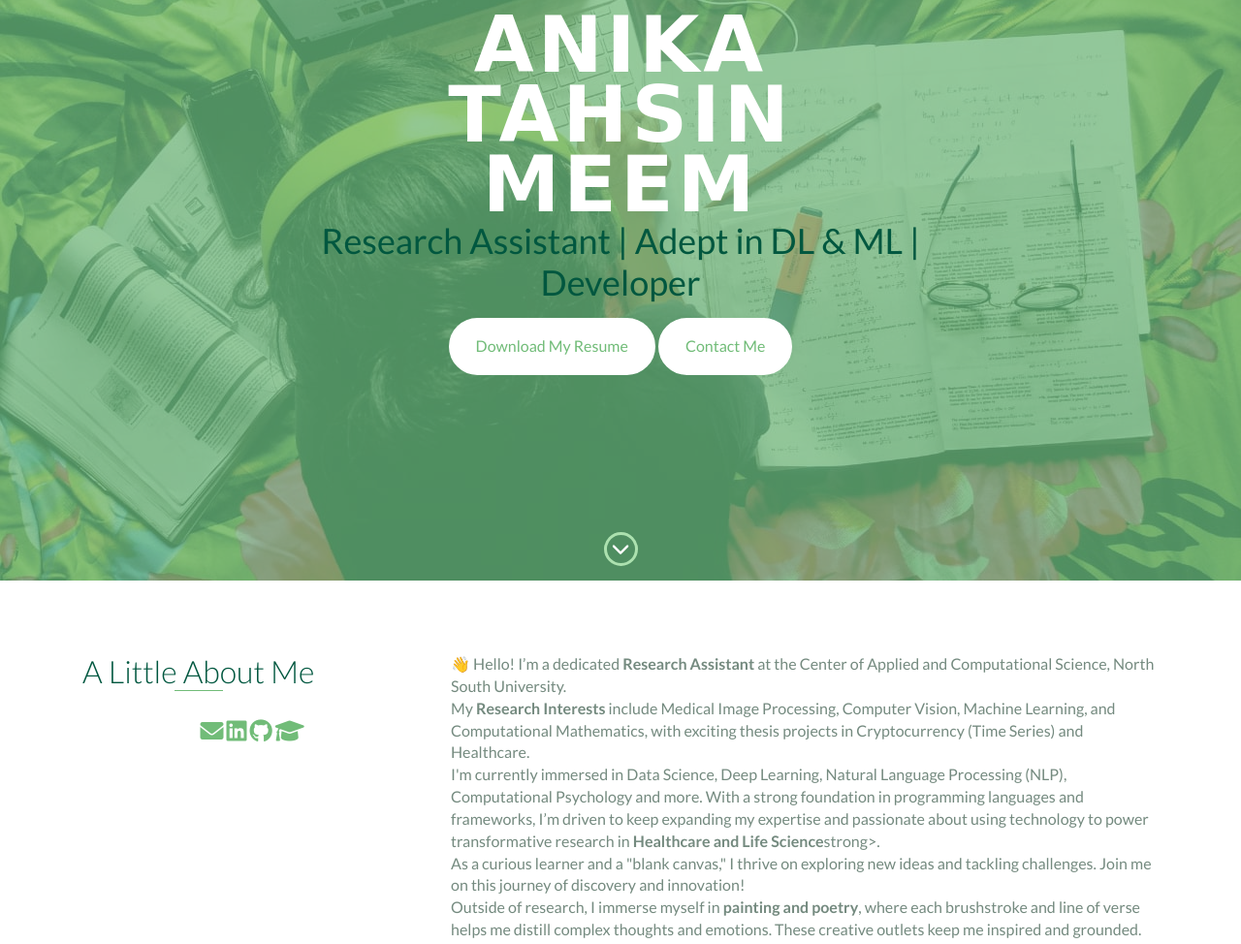
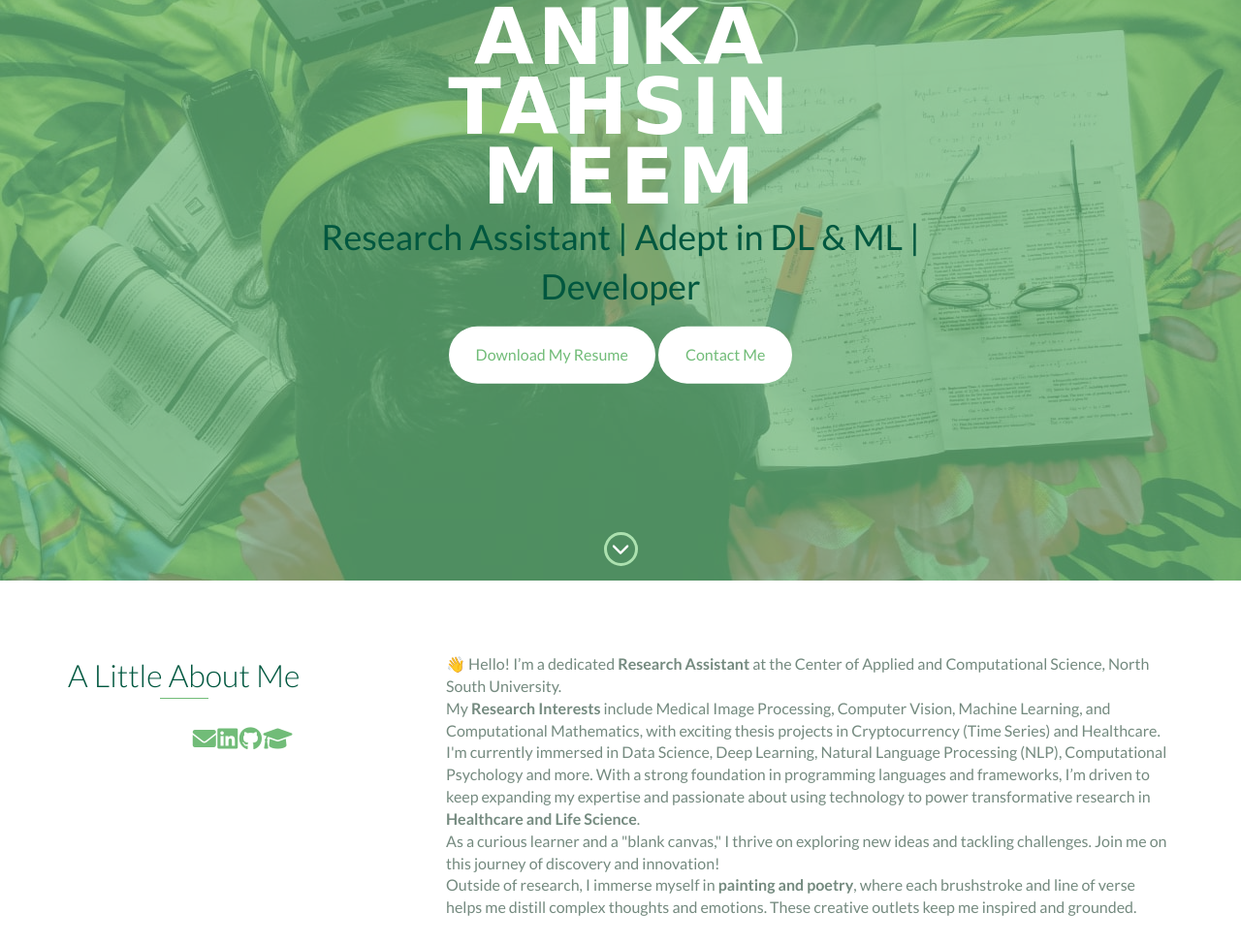
Before and after one commit to AnikaMeem/PortfolioATM, a website: page index.html in a window 1280 px wide. Shown: the part 201-1175 px from the top of the page at 97% size. Drawn offline with nearby package versions, Linux system fonts and the light colour scheme.

Commit message:
index.html

```diff
--- a/index.html
+++ b/index.html
@@ -11,7 +11,7 @@
     <link href="https://fonts.googleapis.com/css?family=Lato:300,400,700,900" rel="stylesheet">
     <link rel="stylesheet" href="libs/font-awesome/css/font-awesome.min.css">
 	<link rel="stylesheet" href="https://cdnjs.cloudflare.com/ajax/libs/font-awesome/6.0.0-beta3/css/all.min.css">
-    <link rel="stylesheet" href="https://stackpath.bootstrapcdn.com/bootstrap/4.5.2/css/bootstrap.min.css">
+    <!--<link rel="stylesheet" href="https://stackpath.bootstrapcdn.com/bootstrap/4.5.2/css/bootstrap.min.css">-->
     <link href="css/bootstrap.min.css" rel="stylesheet">
     <link href="css/styles.css" rel="stylesheet">
 </head>
@@ -73,7 +73,7 @@
             <div class="row">
                 <div class="col-md-4">
                     <h2 class="heading">A Little About Me</h2>
-<div class="social-icons" style="display: flex; justify-content: center; align-items: center; gap: 3px;">
+<div class="social-icons" style="display: flex; justify-content: center; align-items: center; gap: 1.5px;">
     <a href="mailto:anika.meem@northsouth.edu" style="color: #71BC78;"><i class="fas fa-envelope" style="font-size: 24px;"></i></a>
     <a href="https://www.linkedin.com/in/anika-tahsin-meem/" target="_blank" style="color: #71BC78;"><i class="fab fa-linkedin" style="font-size: 24px;"></i></a>
     <a href="https://github.com/AnikaMeem" target="_blank" style="color: #71BC78;"><i class="fab fa-github" style="font-size: 24px;"></i></a>
@@ -83,7 +83,7 @@
                 <div class="col-md-8">
                     <p>👋 Hello! I’m a dedicated <strong>Research Assistant</strong> at the Center of Applied and Computational Science, North South University.</p>
 		    <p>My <strong>Research Interests</strong> include Medical Image Processing, Computer Vision, Machine Learning, and Computational Mathematics, with exciting thesis projects in Cryptocurrency (Time Series) and Healthcare.</p>
-                    <p>I'm currently immersed in Data Science, Deep Learning, Natural Language Processing (NLP), Computational Psychology and more. With a strong foundation in programming languages and frameworks, I’m driven to keep expanding my expertise and passionate about using technology to power transformative research in <strong>Healthcare and Life Science</strong>strong>.</p>
+                    <p>I'm currently immersed in Data Science, Deep Learning, Natural Language Processing (NLP), Computational Psychology and more. With a strong foundation in programming languages and frameworks, I’m driven to keep expanding my expertise and passionate about using technology to power transformative research in <strong>Healthcare and Life Science</strong>.</p>
                     <p>As a curious learner and a "blank canvas," I thrive on exploring new ideas and tackling challenges. Join me on this journey of discovery and innovation!</p>
 		    <p>Outside of research, I immerse myself in <strong>painting and poetry</strong>, where each brushstroke and line of verse helps me distill complex thoughts and emotions. These creative outlets keep me inspired and grounded.</p>
                 </div>
@@ -161,8 +161,8 @@
         <!-- End .education-block -->
     </div>
     <!-- End #education -->
-<!-- project section starts -->
-<div id="projects" class="background-alt">
+   <!-- project section starts -->
+  <div id="projects" class="background-alt">
     <h2 class="heading">Projects</h2>
     <div class="container">
         <div class="row">
```
